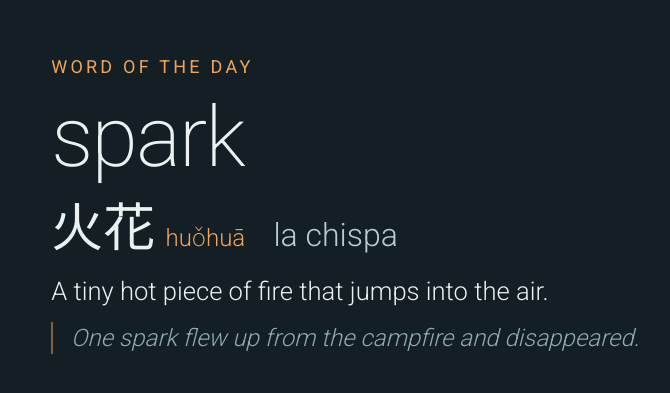
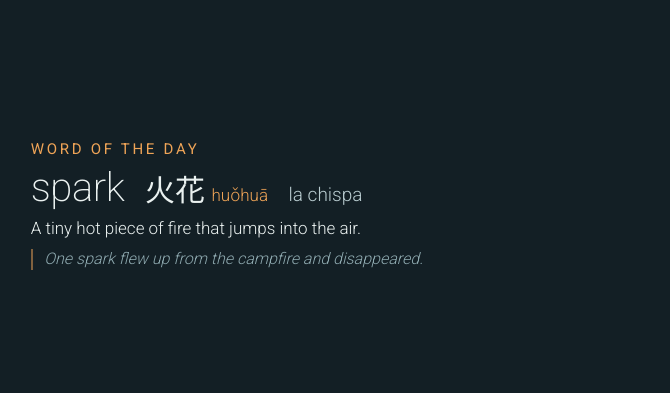
Before and after one commit to spencerapopp/kitchen_screen, a plain HTML site: page index.html in a window 1280 px wide. Shown: the part 195-588 px from the top of the page, without its empty margins (0-670 px from the left). Drawn offline with Linux system fonts and the light colour scheme.

Commit message:
Add files via upload

```diff
--- a/index.html
+++ b/index.html
@@ -4,50 +4,48 @@
 <meta charset="utf-8">
 <meta name="viewport" content="width=device-width,initial-scale=1">
 <title>Word of the day</title>
-<link href="https://fonts.googleapis.com/css2?family=Noto+Sans+SC:wght@200;400&family=Roboto:wght@200;300;400&display=swap" rel="stylesheet">
+<link href="https://fonts.googleapis.com/css2?family=Noto+Sans+SC:wght@300;400&family=Roboto:wght@200;300;400&display=swap" rel="stylesheet">
 <style>
   html,body{margin:0;padding:0;height:100%;background:#131F25;overflow:hidden;}
   body{
     font-family:'Roboto','Noto Sans SC',system-ui,sans-serif;
     color:#EAF1F0;
-    display:flex;flex-direction:column;justify-content:center;
-    padding:3.5vh 4vw;box-sizing:border-box;
+    display:flex;flex-direction:column;justify-content:center;gap:1.2vh;
+    padding:2vh 2.4vw;box-sizing:border-box;
   }
   .label{
     color:#EFA457;text-transform:uppercase;
     letter-spacing:0.18em;font-weight:400;
-    font-size:clamp(10px,2.3vh,18px);
-    margin-bottom:2.4vh;
+    font-size:clamp(9px,7vh,15px);
   }
+  .row{display:flex;align-items:baseline;gap:1.6vw;flex-wrap:wrap;}
   .en{
     font-weight:200;line-height:1;
-    font-size:clamp(24px,11vh,84px);
-    letter-spacing:-0.02em;
-    margin-bottom:2.2vh;
+    font-size:clamp(20px,20vh,40px);
+    letter-spacing:-0.01em;
   }
-  .langs{display:flex;align-items:baseline;gap:2.2vw;flex-wrap:wrap;margin-bottom:2.6vh;}
   .zh{
     font-family:'Noto Sans SC','PingFang SC','Microsoft YaHei',sans-serif;
-    font-weight:400;line-height:1;
-    font-size:clamp(18px,6.5vh,52px);
+    font-weight:300;line-height:1;
+    font-size:clamp(16px,15vh,30px);
   }
-  .py{color:#EFA457;font-size:clamp(11px,3vh,24px);font-weight:300;margin-left:-1.4vw;}
-  .es{color:#B8CBCF;font-size:clamp(12px,4vh,32px);font-weight:300;}
+  .py{color:#EFA457;font-size:clamp(10px,8vh,17px);font-weight:300;margin-left:-1.1vw;}
+  .es{color:#B8CBCF;font-size:clamp(11px,9vh,19px);font-weight:300;}
   .def{
-    font-size:clamp(11px,3.2vh,26px);font-weight:300;line-height:1.35;
-    color:#EAF1F0;margin-bottom:1.6vh;
+    font-size:clamp(10px,8vh,17px);font-weight:300;line-height:1.3;
+    color:#EAF1F0;
   }
   .sent{
-    font-size:clamp(11px,3vh,24px);font-weight:300;line-height:1.35;
+    font-size:clamp(10px,7.5vh,16px);font-weight:300;line-height:1.3;
     color:#8FAAB0;font-style:italic;
-    border-left:2px solid rgba(239,164,87,0.5);padding-left:1.4vw;
+    border-left:2px solid rgba(239,164,87,0.5);padding-left:0.9vw;
   }
 </style>
 </head>
 <body>
   <div class="label">Word of the day</div>
-  <div class="en" id="en"></div>
-  <div class="langs">
+  <div class="row">
+    <span class="en" id="en"></span>
     <span class="zh" id="zh"></span><span class="py" id="py"></span>
     <span class="es" id="es"></span>
   </div>
```
